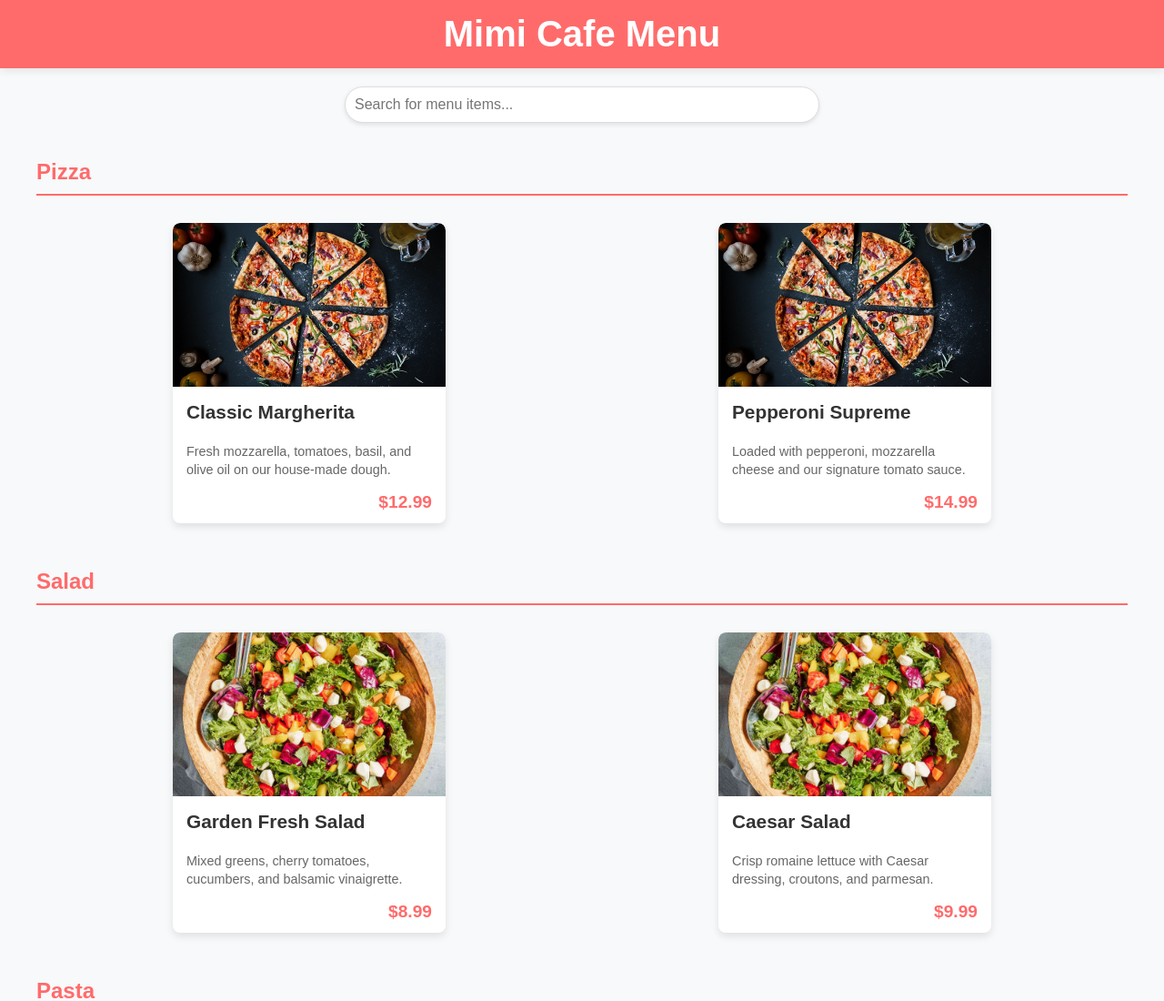
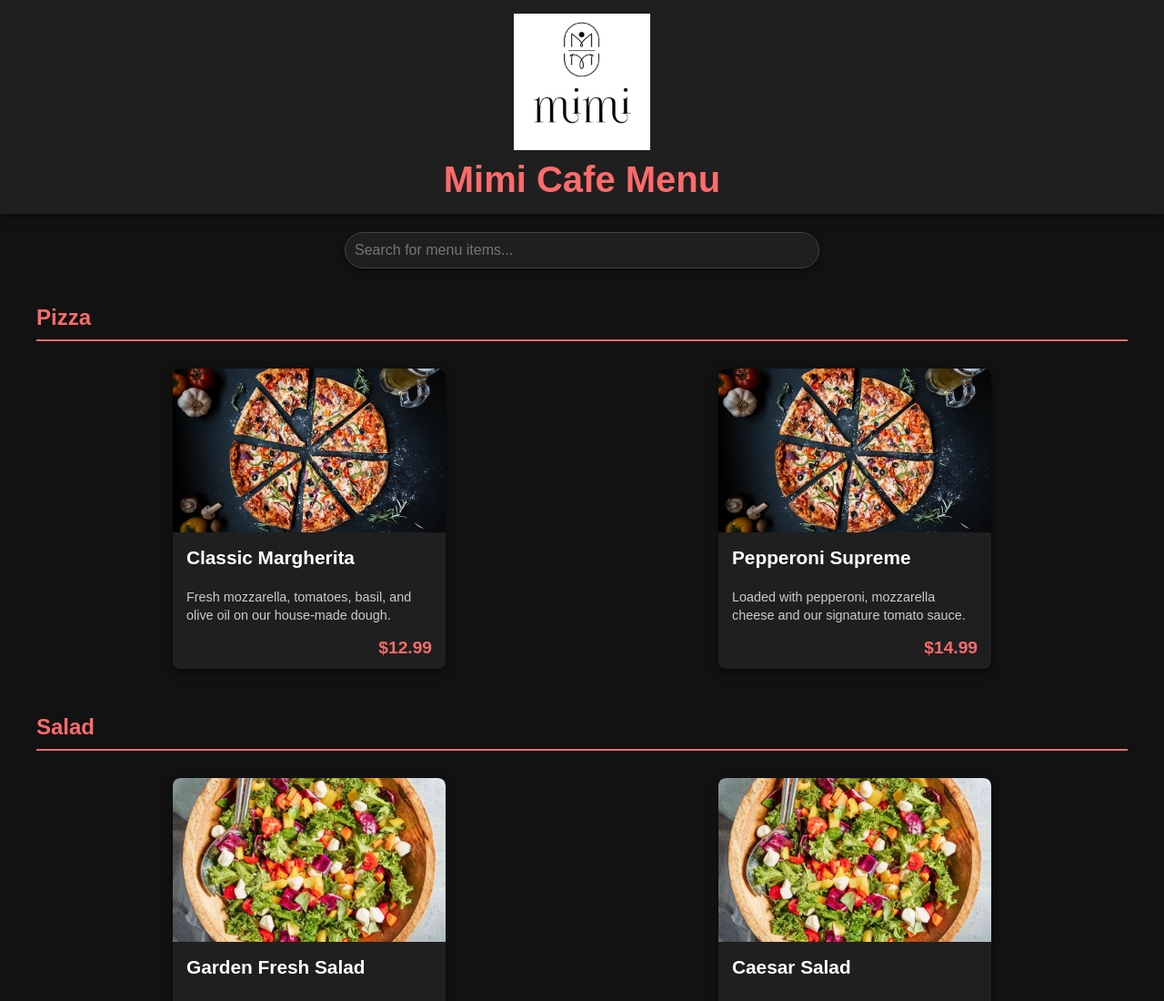
Before and after one commit to AryanKulkarni11042005/Mimi-Restaurant-Menu, a website: page index.html in a window 1280 px wide. Shown: the top 1100 px of the page at 91% size. Drawn offline with Linux system fonts and the light colour scheme.

Commit message:
dark mode

```diff
--- a/index.html
+++ b/index.html
@@ -8,6 +8,7 @@
 </head>
 <body>
     <header>
+        <img src="images/LOGO.png" alt="Mimi Cafe Logo" class="logo">
         <h1>Mimi Cafe Menu</h1>
     </header>
     <div id="search-container">
--- a/styles/style.css
+++ b/styles/style.css
@@ -1,39 +1,50 @@
+/* Dark background for the body */
 body {
     font-family: Arial, sans-serif;
-    background-color: #f8f9fa;
+    background-color: #121212; /* Dark background color */
+    color: #ffffff; /* Light text color for contrast */
     margin: 0;
     padding: 0;
     -webkit-text-size-adjust: 100%; /* Prevent font scaling in landscape */
 }
 
+/* Header with dark theme */
 header {
-    background-color: #ff6b6b;
+    background-color: #1f1f1f; /* Darker header background */
     padding: 15px 0;
     margin-bottom: 20px;
     position: sticky;
     top: 0;
     z-index: 1000;
-    box-shadow: 0 2px 10px rgba(0, 0, 0, 0.1);
+    box-shadow: 0 2px 10px rgba(0, 0, 0, 0.5); /* Subtle shadow for depth */
 }
 
 h1 {
     text-align: center;
-    color: white;
+    color: #ff6b6b; /* Accent color for the title */
     margin: 0;
     font-size: 2.5em;
 }
 
+/* Logo styling */
+.logo {
+    display: block;
+    margin: 0 auto;
+    max-width: 150px; /* Adjust the size of the logo */
+    height: auto;
+    margin-bottom: 10px; /* Add spacing below the logo */
+}
+
+/* Menu container with dark theme */
 .menu-container {
     max-width: 1200px;
     margin: 0 auto;
     padding: 0 15px;
 }
 
-/* Category navigation for mobile */
-
-
+/* Category headings */
 .category-heading {
-    color: #ff6b6b;
+    color: #ff6b6b; /* Accent color for headings */
     border-bottom: 2px solid #ff6b6b;
     padding-bottom: 10px;
     margin-top: 40px;
@@ -48,19 +59,20 @@ h1 {
     margin-bottom: 30px;
 }
 
+/* Menu items with dark theme */
 .menu-item {
-    background-color: #ffffff;
+    background-color: #1f1f1f; /* Dark background for menu items */
     border-radius: 8px;
     margin: 10px;
     width: 300px;
-    box-shadow: 0 4px 8px rgba(0, 0, 0, 0.1);
+    box-shadow: 0 4px 8px rgba(0, 0, 0, 0.5); /* Subtle shadow for depth */
     transition: transform 0.2s;
     overflow: hidden;
 }
 
 .menu-item:hover {
     transform: translateY(-5px);
-    box-shadow: 0 6px 12px rgba(0, 0, 0, 0.15);
+    box-shadow: 0 6px 12px rgba(0, 0, 0, 0.7); /* Stronger shadow on hover */
 }
 
 .menu-item-image {
@@ -77,12 +89,12 @@ h1 {
 
 .menu-item h3 {
     margin-top: 0;
-    color: #333;
+    color: #ffffff; /* Light text color */
     font-size: 1.3em;
 }
 
 .menu-item p {
-    color: #666;
+    color: #cccccc; /* Slightly lighter text for descriptions */
     margin-bottom: 15px;
     font-size: 0.9em;
     line-height: 1.4;
@@ -91,24 +103,26 @@ h1 {
 .menu-item .price {
     display: block;
     font-weight: bold;
-    color: #ff6b6b;
+    color: #ff6b6b; /* Accent color for prices */
     font-size: 1.2em;
     text-align: right;
 }
 
+/* Error messages */
 .error {
-    color: #dc3545;
+    color: #ff6b6b; /* Accent color for errors */
     text-align: center;
     font-size: 1.2em;
     padding: 20px;
 }
 
+/* Footer with dark theme */
 footer {
     text-align: center;
     padding: 20px;
     margin-top: 40px;
-    background-color: #333;
-    color: white;
+    background-color: #1f1f1f; /* Dark footer background */
+    color: #cccccc; /* Light text color */
 }
 
 /* Back to top button */
@@ -116,7 +130,7 @@ footer {
     position: fixed;
     bottom: 20px;
     right: 20px;
-    background-color: #ff6b6b;
+    background-color: #ff6b6b; /* Accent color for the button */
     color: white;
     width: 40px;
     height: 40px;
@@ -126,7 +140,7 @@ footer {
     align-items: center;
     text-decoration: none;
     font-size: 20px;
-    box-shadow: 0 2px 5px rgba(0, 0, 0, 0.2);
+    box-shadow: 0 2px 5px rgba(0, 0, 0, 0.5);
     opacity: 0;
     transition: opacity 0.3s;
 }
@@ -135,6 +149,7 @@ footer {
     opacity: 1;
 }
 
+/* Search bar with dark theme */
 #search-container {
     text-align: center;
     margin: 20px 0;
@@ -145,16 +160,18 @@ footer {
     max-width: 500px;
     padding: 10px;
     font-size: 1em;
-    border: 1px solid #ddd;
+    border: 1px solid #444; /* Darker border */
     border-radius: 20px;
-    box-shadow: 0 2px 5px rgba(0, 0, 0, 0.1);
+    background-color: #1f1f1f; /* Dark background for input */
+    color: #ffffff; /* Light text color */
+    box-shadow: 0 2px 5px rgba(0, 0, 0, 0.5);
     outline: none;
-    transition: box-shadow 0.3s;
+    transition: box-shadow 0.3s, border-color 0.3s;
 }
 
 #search-bar:focus {
-    box-shadow: 0 4px 10px rgba(0, 0, 0, 0.2);
-    border-color: #ff6b6b;
+    box-shadow: 0 4px 10px rgba(0, 0, 0, 0.7);
+    border-color: #ff6b6b; /* Accent color on focus */
 }
 
 /* Responsive design */
```
Also changed, not shown: images/LOGO.png (added).
